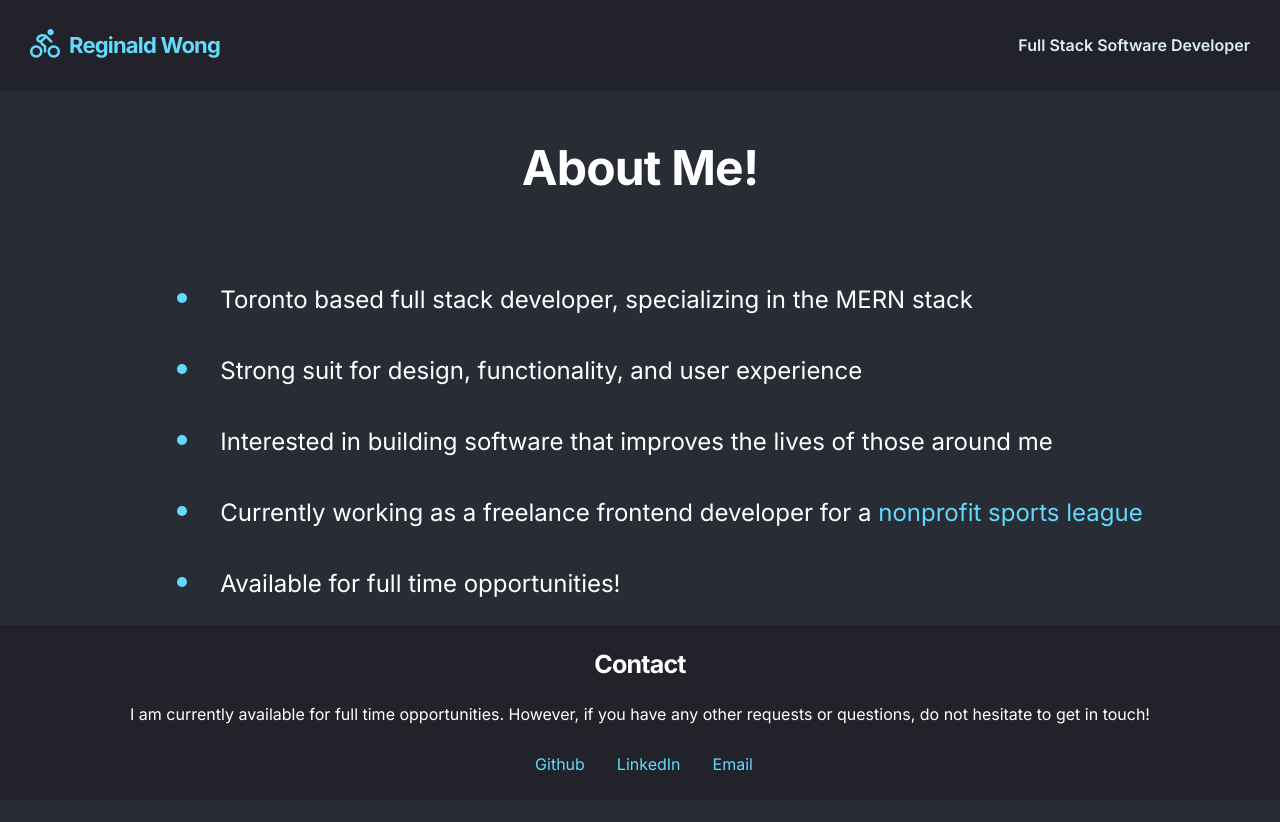
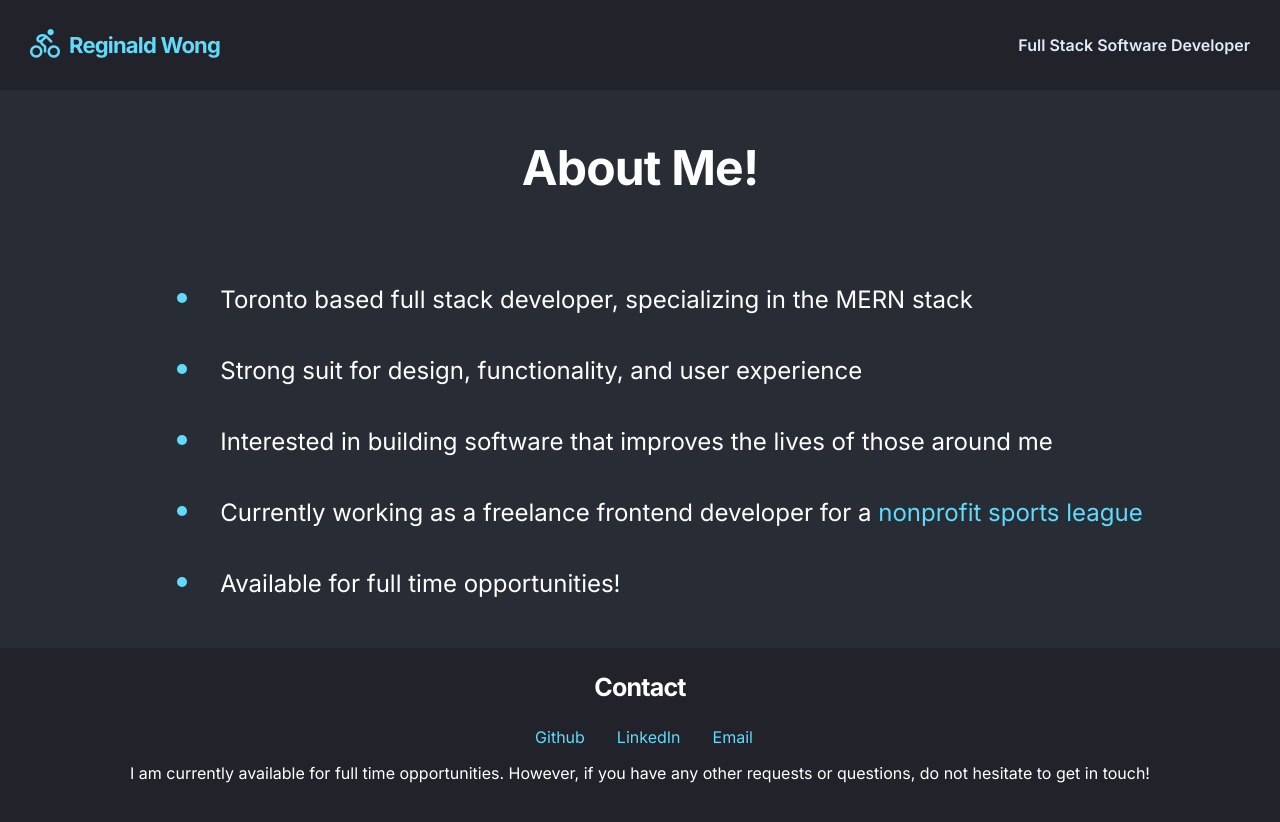
Before and after one commit to reginaldwong/info-site, a React (Vite) app: page / in a window 1280 px wide. Before the commit the page ends 800 px from the top, so only its background shows below. Built offline with nearby package versions, Linux system fonts and the light colour scheme.

Commit message:
fix sticky footer

```diff
--- a/src/App.css
+++ b/src/App.css
@@ -1,5 +1,11 @@
 * {
     box-sizing: border-box;
+}
+
+.container {
+    min-height: 100vh;
+    display: flex;
+    flex-direction: column;
 }
 
 body {
@@ -8,6 +14,9 @@ body {
     overscroll-behavior: none;
     min-height: 100vh;
     background-color: #282D35;
+    display: flex;
+    flex-direction: column;
+    min-height: 100vh;
 }
 
 /* NAVBAR COMPONENT */
@@ -86,10 +95,7 @@ footer {
     background-color: #21222A;
     color: #ffffff;
     text-align: center;
-    position: fixed;
-    left: 0;
-    bottom: 0;
-    width: 100%;
+    margin-top: auto;
     height: 175px;
 }
 
@@ -104,13 +110,9 @@ footer {
     margin-bottom: 30px;
 }
 
-.footer--links {
-    margin-bottom: 16px;
-}
-
 .footer--links > li {
     display: inline;
-    margin-right: 2rem;
+    margin-right: 2rem;;
 }
 
 .footer--links > li > a {
--- a/src/components/Footer.jsx
+++ b/src/components/Footer.jsx
@@ -4,12 +4,13 @@ const Footer = () => {
     return (
         <footer>
             <h1 className="footer--title">Contact</h1>
-            <p className="footer--text">I am currently available for full time opportunities. However, if you have any other requests or questions, do not hesitate to get in touch!</p>
-                <ul className="footer--links">
+            <ul className="footer--links">
                     <li><a href="https://github.com/reginaldwong" target="_blank">Github</a></li>
                     <li><a href="https://linkedin.com/in/reginaldwong" target="_blank">LinkedIn</a></li>
                     <li><a href="mailto:reginaldwongdev@gmail.com">Email</a></li>
                 </ul>
+            <p className="footer--text">I am currently available for full time opportunities. However, if you have any other requests or questions, do not hesitate to get in touch!</p>
+
         </footer>
     )};
 
```
